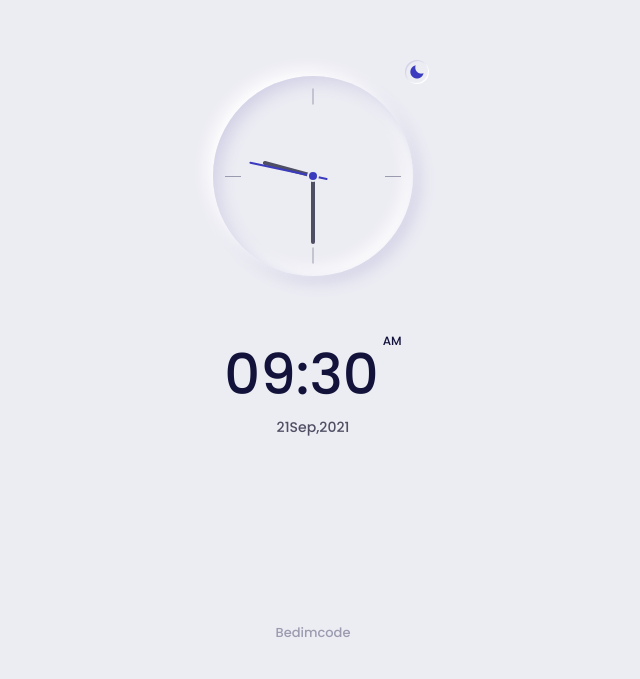
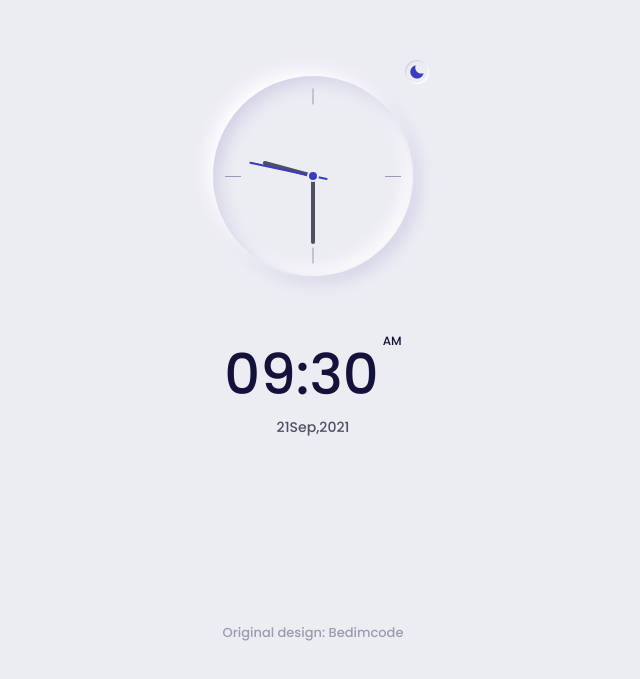
Before and after one commit to xdevtomix/double-clock, a React (Vite) app: page / in a window 1280 px wide. Shown: the part 109-788 px from the top of the page, without its empty margins (327-967 px from the left). Built offline with nearby package versions, Linux system fonts and the light colour scheme.

Commit message:
styled components in

```diff
--- a/package.json
+++ b/package.json
@@ -8,7 +8,8 @@
   },
   "dependencies": {
     "react": "^17.0.0",
-    "react-dom": "^17.0.0"
+    "react-dom": "^17.0.0",
+    "styled-components": "^5.3.1"
   },
   "devDependencies": {
     "@vitejs/plugin-react-refresh": "^1.3.1",
--- a/src/components/Clock.jsx
+++ b/src/components/Clock.jsx
@@ -1,4 +1,5 @@
 import React, { useEffect } from "react";
+import styled from 'styled-components';
 
 export default function Clock() {
     useEffect(() => {
@@ -158,8 +159,24 @@ export default function Clock() {
                     </div>
                 </div>
 
-                <a href="https://www.youtube.com/c/Bedimcode/" target="_blank" className="clock__logo">Bedimcode</a>
+                <ClockLogo href="https://www.youtube.com/c/Bedimcode/" target="_blank">Original design: Bedimcode</ClockLogo>
             </div>
         </div>
     );
 }
+
+const ClockLogo = styled.a`
+    width: max-content;
+    justify-self: center;
+    margin-bottom: var(--mb-2-5);
+    font-size: var(--smaller-font-size);
+    font-weight: var(--font-medium);
+    color: var(--text-color-light);
+    transition: .3s;
+    &:hover {
+        color: var(--first-color);
+    }
+    @media screen and (min-width: 968px) {
+        margin-bottom: 3rem;
+    }
+`;
--- a/src/index.css
+++ b/src/index.css
@@ -226,20 +226,6 @@ a {
   z-index: var(--z-normal);
 }
 
-.clock__logo {
-  width: max-content;
-  justify-self: center;
-  margin-bottom: var(--mb-2-5);
-  font-size: var(--smaller-font-size);
-  font-weight: var(--font-medium);
-  color: var(--text-color-light);
-  transition: .3s;
-}
-
-.clock__logo:hover {
-  color: var(--first-color);
-}
-
 .clock__text {
   display: flex;
   justify-content: center;
@@ -272,7 +258,4 @@ a {
     margin-left: auto;
     margin-right: auto;
   }
-  .clock__logo {
-    margin-bottom: 3rem;
-  }
 }
```
Also changed, not shown: 1 other file (tests, documents, lock files or other folders).
